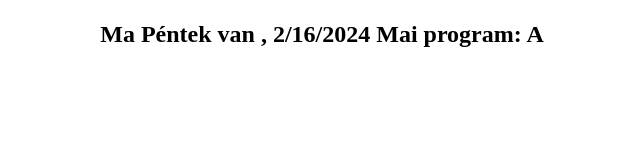
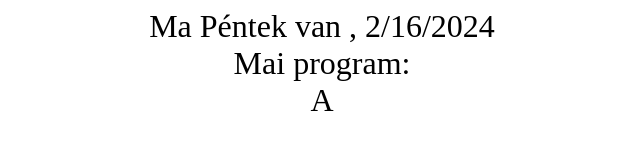
Before and after one commit to AronXxX/workoutplanner, a plain HTML site: page calendar.html in a window 1280 px wide. Shown: the whole page, without its empty margins (318-958 px from the left). Drawn offline with Linux system fonts and the light colour scheme.

Commit message:
Update calendar.html

```diff
--- a/calendar.html
+++ b/calendar.html
@@ -5,11 +5,10 @@
 <meta name="viewport" content="width=device-width, initial-scale=1.0">
 <title>Display Date and Day</title>
 <style>
-  body {
-    font-size: 24px; /* Adjust the font size as needed */
-    font-weight: 900;
+  #dateAndText {
+    align-items: center;
     text-align: center;
-    padding-top: 1%;
+    font-size: 200%;
   }
 </style>
 <script>
@@ -33,7 +32,7 @@
     }
 
     // Display the date and text on the webpage
-    document.getElementById('dateAndText').innerHTML = 'Ma ' + currentDay + ' van , ' + currentDate.toLocaleDateString() + ' Mai program: ' + textToShow;
+    document.getElementById('dateAndText').innerHTML = 'Ma ' + currentDay + ' van , ' + currentDate.toLocaleDateString() + '<br>Mai program:<br>' + textToShow;
   }
 </script>
 </head>
```
